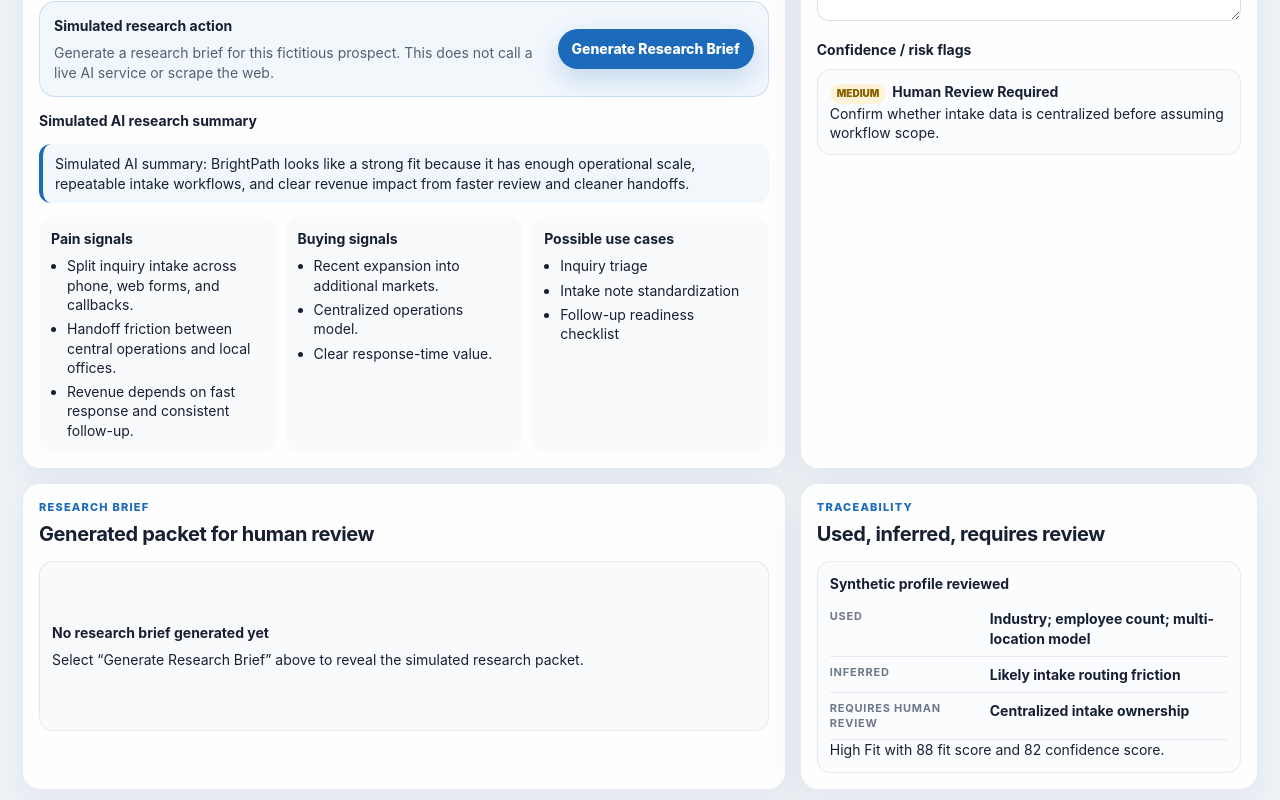
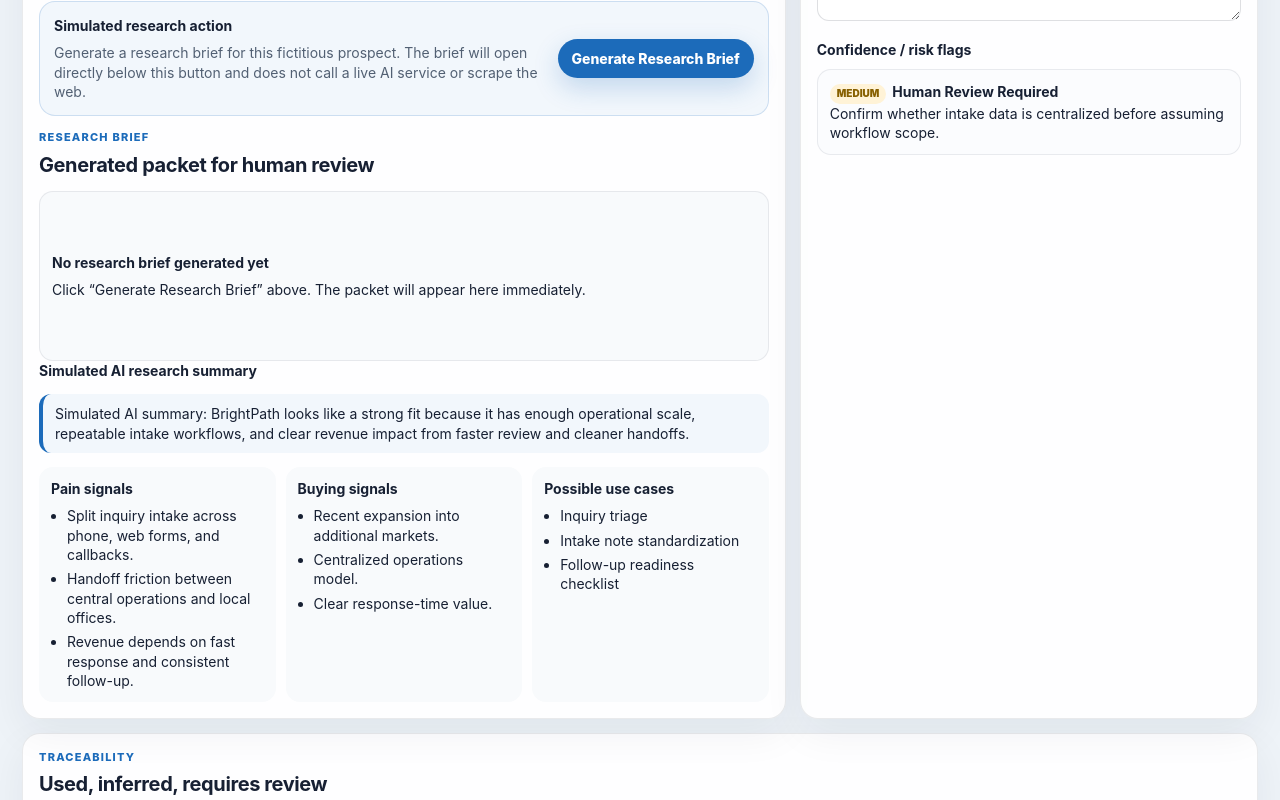
Before and after one commit to jtinnerello1/aieg-lead-research-workbench, a React (Vite) app: page / in a window 1280 px wide. Shown: the part 1540-2340 px from the top of the page. Built offline with nearby package versions, Linux system fonts and the light colour scheme.

Commit message:
Make generated research brief obvious after click

```diff
--- a/src/App.tsx
+++ b/src/App.tsx
@@ -1,4 +1,4 @@
-import { useEffect, useMemo, useState, type ChangeEvent } from 'react';
+import { useEffect, useMemo, useRef, useState, type ChangeEvent } from 'react';
 import { demoNotice, icpProfile, syntheticProspects } from './data';
 import type { ReviewStatus, ScoreBand, SyntheticProspect } from './types';
 
@@ -52,6 +52,7 @@
 
 export default function App() {
   const storedReviewState = useMemo(loadStoredReviewState, []);
+  const briefPanelRef = useRef<HTMLElement | null>(null);
   const [selectedProspectId, setSelectedProspectId] = useState(syntheticProspects[0].id);
   const [searchTerm, setSearchTerm] = useState('');
   const [scoreBandFilter, setScoreBandFilter] = useState<'All' | ScoreBand>('All');
@@ -121,6 +122,17 @@
   const selectedStatus = statusByProspect[selectedProspect.id] ?? selectedProspect.reviewStatus;
   const selectedNotes = notesByProspect[selectedProspect.id] ?? '';
   const selectedBriefGenerated = generatedBriefsByProspect[selectedProspect.id] ?? false;
+
+  function handleGenerateBrief() {
+    setGeneratedBriefsByProspect((current) => ({
+      ...current,
+      [selectedProspect.id]: true,
+    }));
+
+    window.setTimeout(() => {
+      briefPanelRef.current?.scrollIntoView({ behavior: 'smooth', block: 'start' });
+    }, 0);
+  }
 
   return (
     <main className="app-shell">
@@ -246,23 +258,51 @@
             <div>
               <h3>Simulated research action</h3>
               <p>
-                Generate a research brief for this fictitious prospect. This does not call a live
-                AI service or scrape the web.
+                Generate a research brief for this fictitious prospect. The brief will open directly
+                below this button and does not call a live AI service or scrape the web.
               </p>
             </div>
-            <button
-              className="action-button"
-              onClick={() =>
-                setGeneratedBriefsByProspect((current) => ({
-                  ...current,
-                  [selectedProspect.id]: true,
-                }))
-              }
-              type="button"
-            >
-              {selectedBriefGenerated ? 'Regenerate Brief' : 'Generate Research Brief'}
+            <button className="action-button" onClick={handleGenerateBrief} type="button">
+              {selectedBriefGenerated ? 'Show Research Brief' : 'Generate Research Brief'}
             </button>
           </div>
+
+          {selectedBriefGenerated && (
+            <div className="brief-ready-banner">
+              Research brief generated. Review the packet below before changing the reviewer decision.
+            </div>
+          )}
+
+          <section className="inline-brief-panel" ref={briefPanelRef}>
+            <PanelHeading eyebrow="Research brief" title="Generated packet for human review" />
+
+            {selectedBriefGenerated ? (
+              <>
+                <div className="brief-preview">
+                  <InfoRow label="Company snapshot" value={selectedProspect.researchBrief.companySnapshot} />
+                  <InfoRow label="Business model" value={selectedProspect.researchBrief.businessModel} />
+                  <InfoRow label="Recommended next step" value={selectedProspect.researchBrief.recommendedNextStep} />
+                </div>
+
+                <div className="brief-grid">
+                  <ListBlock title="Likely operational pain" items={selectedProspect.researchBrief.likelyOperationalPain} />
+                  <ListBlock title="AI opportunity" items={selectedProspect.researchBrief.aiOpportunity} />
+                  <ListBlock title="Discovery questions" items={selectedProspect.researchBrief.suggestedDiscoveryQuestions} />
+                  <ListBlock title="Human validation needed" items={selectedProspect.researchBrief.humanValidationNeeded} />
+                </div>
+
+                <article className="brief-summary-card">
+                  <h3>Reviewer note</h3>
+                  <p>{selectedNotes || 'No reviewer note added yet.'}</p>
+                </article>
+              </>
+            ) : (
+              <div className="empty-state brief-empty-state">
+                <h3>No research brief generated yet</h3>
+                <p>Click “Generate Research Brief” above. The packet will appear here immediately.</p>
+              </div>
+            )}
+          </section>
 
           <h3>Simulated AI research summary</h3>
           <p className="ai-summary">{selectedProspect.aiResearchSummary}</p>
@@ -322,38 +362,7 @@
         </section>
       </section>
 
-      <section className="detail-grid">
-        <section className="panel brief-panel">
-          <PanelHeading eyebrow="Research brief" title="Generated packet for human review" />
-
-          {selectedBriefGenerated ? (
-            <>
-              <div className="brief-preview">
-                <InfoRow label="Company snapshot" value={selectedProspect.researchBrief.companySnapshot} />
-                <InfoRow label="Business model" value={selectedProspect.researchBrief.businessModel} />
-                <InfoRow label="Recommended next step" value={selectedProspect.researchBrief.recommendedNextStep} />
-              </div>
-
-              <div className="brief-grid">
-                <ListBlock title="Likely operational pain" items={selectedProspect.researchBrief.likelyOperationalPain} />
-                <ListBlock title="AI opportunity" items={selectedProspect.researchBrief.aiOpportunity} />
-                <ListBlock title="Discovery questions" items={selectedProspect.researchBrief.suggestedDiscoveryQuestions} />
-                <ListBlock title="Human validation needed" items={selectedProspect.researchBrief.humanValidationNeeded} />
-              </div>
-
-              <article className="brief-summary-card">
-                <h3>Reviewer note</h3>
-                <p>{selectedNotes || 'No reviewer note added yet.'}</p>
-              </article>
-            </>
-          ) : (
-            <div className="empty-state brief-empty-state">
-              <h3>No research brief generated yet</h3>
-              <p>Select “Generate Research Brief” above to reveal the simulated research packet.</p>
-            </div>
-          )}
-        </section>
-
+      <section className="audit-grid">
         <section className="panel audit-panel">
           <PanelHeading eyebrow="Traceability" title="Used, inferred, requires review" />
           {selectedProspect.auditTrail.map((entry) => (
```
